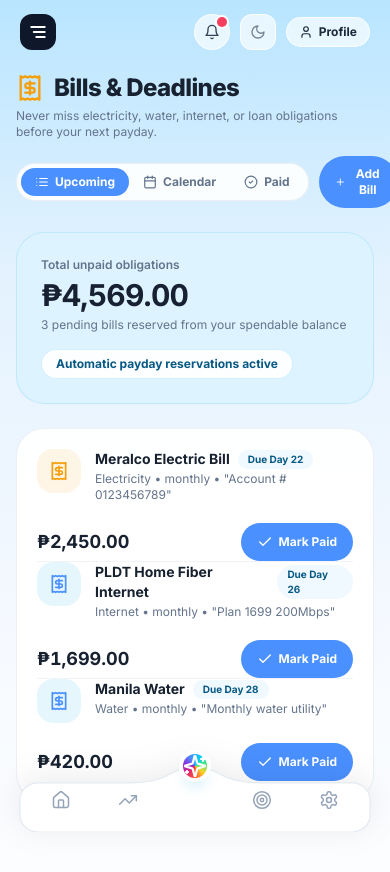
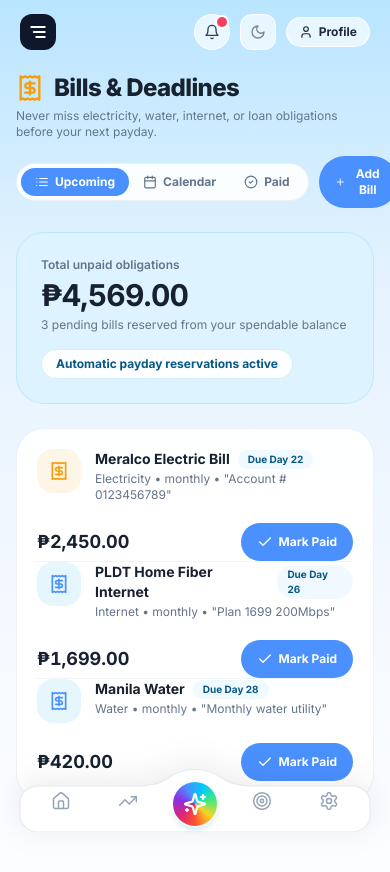
Before and after one commit to gwada0409/paywise, a Next.js app: page /bills in a window 390 px wide. Shown: the top 872 px of the page. Built offline with nearby package versions, Linux system fonts and the light colour scheme.

Commit message:
feat(ui): place center icon inside the notch with smooth circular arch dome

```diff
--- a/src/components/layout/MobileBottomNavigation.tsx
+++ b/src/components/layout/MobileBottomNavigation.tsx
@@ -24,7 +24,7 @@
   return (
     <nav className="fixed bottom-3 left-4 right-4 z-40 block md:hidden max-w-md mx-auto select-none touch-manipulation">
       {/* Container with relative positioning for the smooth dome SVG & buttons */}
-      <div className="relative h-[70px] w-full">
+      <div className="relative h-[68px] w-full">
         {/* Sculpted Smooth Mountain Dome SVG Dock Background */}
         <svg
           className="absolute inset-0 w-full h-full pointer-events-none drop-shadow-[0_-4px_16px_rgba(0,0,0,0.08)] dark:drop-shadow-[0_-6px_24px_rgba(0,0,0,0.55)]"
@@ -32,14 +32,14 @@
           preserveAspectRatio="none"
           fill="none"
         >
-          {/* Silky-smooth mountain dome: broad, gentle rounded crest with zero sharp tip */}
+          {/* Silky-smooth circular mountain dome arch over the center notch: zero sharp tip */}
           <path
-            d="M 22 22 L 115 22 C 132 22 146 19 158 11 C 168 5 192 5 202 11 C 214 19 228 22 245 22 L 338 22 A 18 18 0 0 1 356 40 L 356 56 A 18 18 0 0 1 338 74 L 22 74 A 18 18 0 0 1 4 56 L 4 40 A 18 18 0 0 1 22 22 Z"
+            d="M 22 24 L 120 24 C 134 24 144 22 152 16 A 44 44 0 0 1 208 16 C 216 22 226 24 240 24 L 338 24 A 18 18 0 0 1 356 42 L 356 56 A 18 18 0 0 1 338 74 L 22 74 A 18 18 0 0 1 4 56 L 4 42 A 18 18 0 0 1 22 24 Z"
             className="fill-white dark:fill-slate-900 stroke-slate-200/90 dark:stroke-slate-800 stroke-[1.2]"
           />
         </svg>
 
-        {/* 5-Item Navigation Grid: Side items aligned in the flat baseline dock */}
+        {/* 5-Item Navigation Grid: All 5 icons seated inside the dock */}
         <div className="relative h-full flex items-center justify-between px-3 pt-3">
           {/* 1. Home */}
           <Link
@@ -85,9 +85,22 @@
             </div>
           </Link>
 
-          {/* 3. Center Spacer for AI Button */}
-          <div className="flex-1 flex items-center justify-center" aria-hidden="true">
-            <div className="w-13 h-13" />
+          {/* 3. Center AI Button: Kept safely INSIDE the notch, framed by the smooth dome */}
+          <div className="flex-1 flex items-center justify-center">
+            <Link
+              href="/ai"
+              prefetch={true}
+              onClick={(e) => handleNav(e, "/ai")}
+              aria-label="PayWise AI Assistant"
+              className="flex items-center justify-center touch-manipulation cursor-pointer select-none active:opacity-75 transition-opacity"
+            >
+              <div className="relative flex h-11 w-11 sm:h-12 sm:w-12 items-center justify-center rounded-full bg-ai-rainbow shadow-md shadow-sky-500/25 ring-2 ring-white/70 dark:ring-slate-800">
+                <Sparkles className="h-5.5 w-5.5 text-white stroke-[2.2px] drop-shadow-xs" />
+                {pathname === "/ai" && (
+                  <span className="absolute -bottom-1 h-1.5 w-1.5 rounded-full bg-white ring-2 ring-sky-500" />
+                )}
+              </div>
+            </Link>
           </div>
 
           {/* 4. Goals / Savings */}
@@ -134,24 +147,6 @@
             </div>
           </Link>
         </div>
-
-        {/* Center AI Button: Perched symmetrically on the smooth rounded dome */}
-        <div className="absolute left-1/2 -translate-x-1/2 -top-2 z-10 flex items-center justify-center">
-          <Link
-            href="/ai"
-            prefetch={true}
-            onClick={(e) => handleNav(e, "/ai")}
-            aria-label="PayWise AI Assistant"
-            className="flex items-center justify-center touch-manipulation cursor-pointer select-none active:opacity-80 transition-opacity"
-          >
-            <div className="relative flex h-13 w-13 items-center justify-center rounded-full bg-ai-rainbow shadow-lg shadow-sky-500/25 ring-4 ring-white dark:ring-slate-900">
-              <Sparkles className="h-6 w-6 text-white stroke-[2.2px] drop-shadow-xs" />
-              {pathname === "/ai" && (
-                <span className="absolute -bottom-1 h-1.5 w-1.5 rounded-full bg-white ring-2 ring-sky-500" />
-              )}
-            </div>
-          </Link>
-        </div>
       </div>
     </nav>
   );
```
